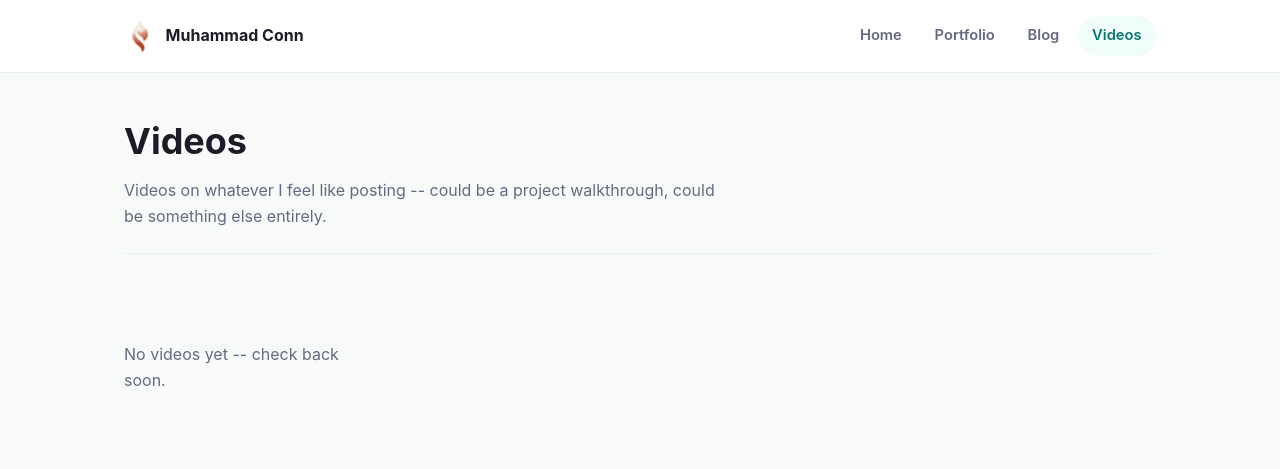
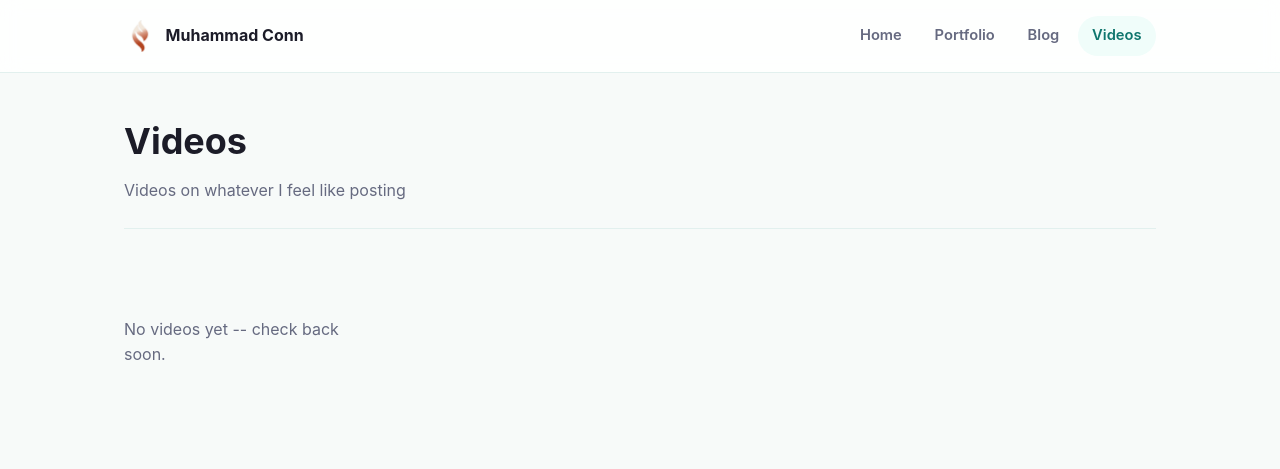
Before and after one commit to pycoder08/personal-website, a Flask app: page /videos in a window 1280 px wide. Shown: the top 469 px of the page. Run offline with Flask 3, Linux system fonts and the light colour scheme; data that the repository does not hold is empty; some libraries are stand-ins or nearby versions.

Commit message:
Trim the Videos section intro copy
Co-Authored-By: Claude Sonnet 5 <noreply@anthropic.com>

```diff
--- a/templates/videos.html
+++ b/templates/videos.html
@@ -7,8 +7,7 @@
   <section class="page-heading with-action">
     <div>
       <h1>Videos</h1>
-      <p>Videos on whatever I feel like posting -- could be a project
-         walkthrough, could be something else entirely.</p>
+      <p>Videos on whatever I feel like posting</p>
     </div>
     {% if is_authenticated %}
     <a class="btn btn-primary" href="{{ url_for('video_new') }}">+ New Video</a>
```
